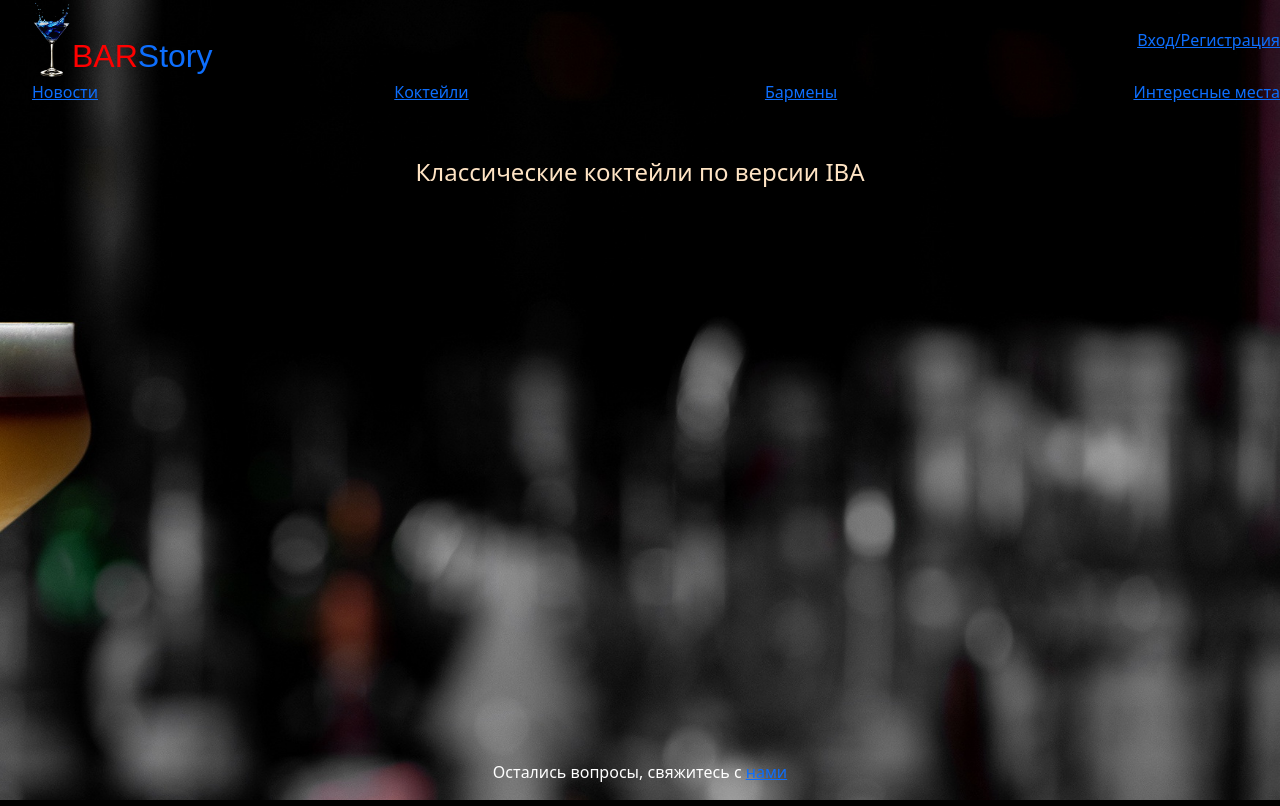
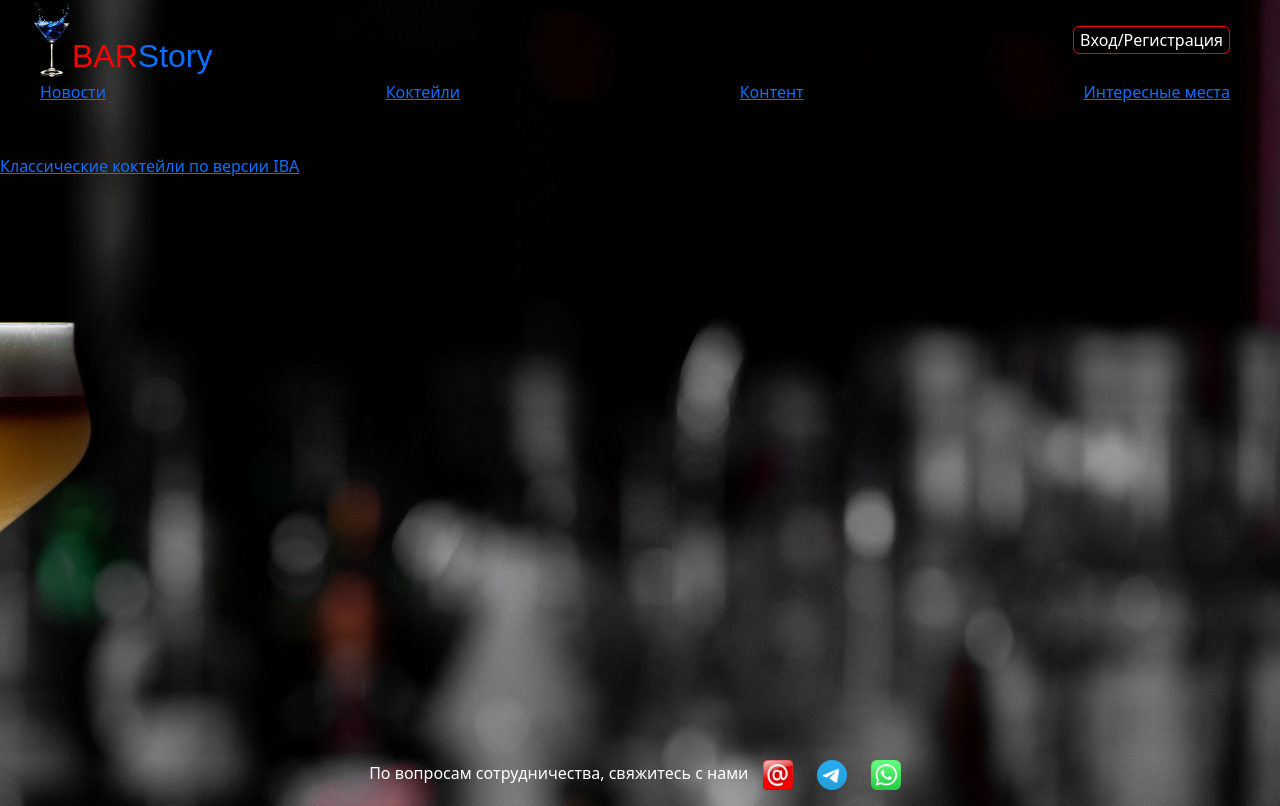
Before and after one commit to Bachys/diplom_python, a Django app: page /coctails/ in a window 1280 px wide. Run offline with Django 5.2, Linux system fonts and the light colour scheme; data comes from the database, SQL or seed files in the repository; both versions use the stored data as it was after the commit; some web fonts are replaced.

Commit message:
somestyles

```diff
--- a/diplom/barstory/models.py
+++ b/diplom/barstory/models.py
@@ -35,3 +35,15 @@ class ClassicCocktails(models.Model):
         verbose_name = 'коктейль'
         verbose_name_plural = 'коктейли'
         ordering = ['title']
+
+
+class Slider(models.Model):
+    img = models.ImageField(upload_to='slider_img/', verbose_name='Изображение')
+    title = models.CharField(max_length=255, verbose_name='Заголовок')
+
+    def __str__(self):
+        return self.title
+
+    class Meta:
+        verbose_name = 'слайд'
+        verbose_name_plural = 'Слайды'
--- a/diplom/barstory/static/javascript/script.js
+++ b/diplom/barstory/static/javascript/script.js
@@ -1,6 +1,8 @@
-document.getElementById("submenu").addEventListener("click", function (event) {
-  let submenu = document.getElementById("submenu");
-  if (event.target === submenu) {
-    submenu.style.display = "none";
+function toggleButton() {
+  let element = document.getElementById('container');
+  if (element.style.display === 'none') {
+      element.style.display = 'block';
+  } else {
+      element.style.display = 'none';
   }
-});
+}
--- a/diplom/barstory/static/style/style.css
+++ b/diplom/barstory/static/style/style.css
@@ -98,10 +98,6 @@ input {
   text-align: center;
 }
 
-.sub-menu {
-  display: none;
-}
-
 .main-item {
   display: block;
   font-size: 24px;
@@ -109,10 +105,6 @@ input {
   text-decoration: none;
   text-align: center;
   margin-bottom: 60px;
-}
-
-#submenu:target {
-  display: block;
 }
 
 .list-coctail {
@@ -137,3 +129,55 @@ input {
 .list-coctail a:hover {
   color: rgb(75, 152, 219);
 }
+
+.user_card {
+  padding-top: 30px;
+  padding-bottom: 30px;
+  text-align: center;
+  border: solid 1px rgb(247, 238, 238);
+  box-shadow: 2px 2px 2px 2px rgb(226, 223, 223);
+  margin-left: auto;
+  margin-right: auto;
+  width: 600px;
+  height: 70vh;
+  border-radius: 10px;
+}
+
+.prof-form {
+  display: block;
+}
+
+.inbox {
+  width: 30px;
+  height: 30px;
+}
+
+.wrap-head {
+  padding-right: 50px;
+  padding-left: 40px;
+}
+
+.out, .enter {
+  margin-right: 50px;
+  background-color: rgb(0, 0, 0);
+  border-radius: 6px;
+  outline: none;
+  color: #fff;
+  border: 1px solid red;
+}
+
+.enter a {
+  text-decoration: none;
+  color: #fff;
+}
+
+footer a {
+  margin: 0 10px;
+}
+
+.single-coc {
+color: #fff;
+width: 800px;
+margin-left: auto;
+margin-right: auto;
+}
--- a/diplom/barstory/templates/barstory/base.html
+++ b/diplom/barstory/templates/barstory/base.html
@@ -11,7 +11,7 @@
             rel="stylesheet"
             href="https://cdn.jsdelivr.net/npm/bootstrap@5.3.2/dist/css/bootstrap.min.css"
     />
-    <script src="{% static 'javascript/script.js' %}"></script>
+
 </head>
 <body>
 <div class="wrap">
@@ -42,7 +42,7 @@
                 </li>
                 {% else %}
                 <li>
-                    <a href="{% url 'login' %}">Вход/Регистрация</a>
+                    <button class="enter"><a href="{% url 'login' %}">Вход/Регистрация</a></button>
                 </li>
                 {% endif %}
 
@@ -56,7 +56,7 @@
             <ul class="wrap-head">
                 <li><a href="{% url 'news' %}">Новости</a></li>
                 <li><a href="{% url 'coctails' %}">Коктейли</a></li>
-                <li><a href="#">Бармены</a></li>
+                <li><a href="#">Контент</a></li>
                 <li><a href="#">Интересные места</a></li>
             </ul>
         </div>
@@ -67,10 +67,16 @@
 
     <footer>
         <div>
-            <p class="footer">Остались вопросы, свяжитесь с <a href="#">нами</a></p>
+            <p class="footer">По вопросам сотрудничества, свяжитесь с нами
+                <a href="#"><img src="{% static 'images/inbox.png' %}" class="inbox"></a>
+                <a href="https://t.me/Bachys"><img src="{% static 'images/tg.png' %}" class="inbox"></a>
+                <a href="https://api.whatsapp.com/send?phone=9113789049" target='blank'> <img src="{% static 'images/wats.png' %}" class="inbox"></a>
+
+            </p>
         </div>
     </footer>
 </div>
 
+<script src="{% static 'javascript/script.js' %}" ></script>
 </body>
 </html>
--- a/diplom/barstory/templates/barstory/coctails.html
+++ b/diplom/barstory/templates/barstory/coctails.html
@@ -4,16 +4,19 @@
 
 <div class="coctailwrap">
 
+    <a href="#" onclick=toggleButton() class="">Классические коктейли по версии IBA</a>
 
-    <a href="#submenu" class="main-item" tabindex="1">Классические коктейли по версии IBA</a>
 
-    <ul id='submenu' class="sub-menu">
-        <div class="list-coctail">
-            {% for obj in coc %}
-            <li><a href="{% url 'single' %}">{{ obj.title }}</a></li>
-            {% endfor %}
-        </div>
-    </ul>
+    <div id="container" style="display: none">
+        <ul>
+            <div class="list-coctail" >
+                {% for obj in coc %}
+                <li><a href="{% url 'single' obj.id %}">{{ obj.title }}</a></li>
+                {% endfor %}
+            </div>
+        </ul>
+    </div>
 
 </div>
+
 {% endblock %}
--- a/diplom/barstory/urls.py
+++ b/diplom/barstory/urls.py
@@ -10,5 +10,5 @@ urlpatterns = [
     path('registration/', views.registration, name='registration'),
     path('logout/', views.logoutuser, name='logout'),
     path('news/', views.news, name='news'),
-    path('single/', views.single_coctail, name='single'),
+    path('single/<str:pk>/', views.single_coctail, name='single'),
 ]
--- a/diplom/barstory/views.py
+++ b/diplom/barstory/views.py
@@ -1,14 +1,19 @@
 from django.contrib.auth import authenticate, login, logout
+from django.contrib.auth.decorators import login_required
 from django.contrib.auth.models import User
 from django.db import IntegrityError
 from django.shortcuts import render, redirect
 from django.contrib.auth.forms import UserCreationForm, AuthenticationForm
-from .models import ClassicCocktails
+from .models import ClassicCocktails, Profile
 
 
-def single_coctail(request):
+def single_coctail(request, pk):
+    obj = ClassicCocktails.objects.get(id=pk)
     coc = ClassicCocktails.objects.all()
-    return render(request, 'barstory/singlcoctail.html', {'coc': coc})
+    context = {'coctail': obj,
+               'coc': coc,
+               }
+    return render(request, 'barstory/singlcoctail.html', context)
 
 
 def news(request):
@@ -25,7 +30,9 @@ def coctails(request):
 
 
 def profile(request):
-    return render(request, 'barstory/profile.html')
+    prof = Profile.objects.all()
+    context = {'profile': prof}
+    return render(request, 'barstory/profile.html', context)
 
 
 def loginuser(request):
```
Also changed, not shown: diplom/barstory/templates/barstory/profile.html (+1 -6 lines), diplom/barstory/templates/barstory/registration.html (+6 -1 lines), diplom/barstory/templates/barstory/singlcoctail.html (+7 -8 lines), diplom/barstory/static/images/inbox.png (added), diplom/barstory/static/images/tg.png (added), diplom/barstory/static/images/wats.png (added), diplom/db.sqlite3.
